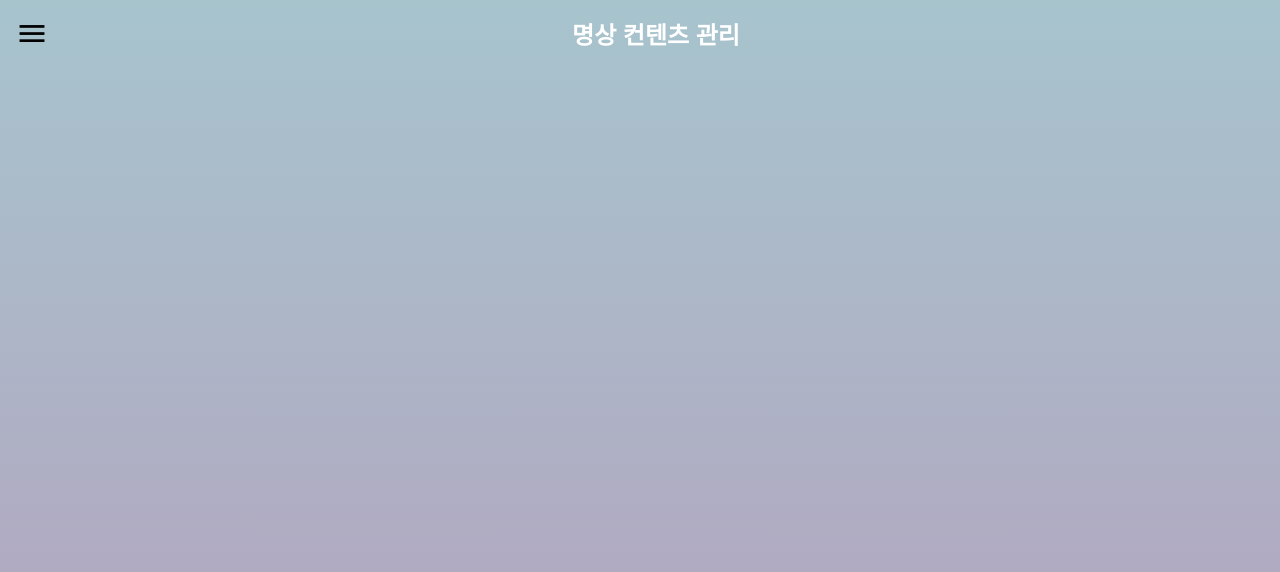
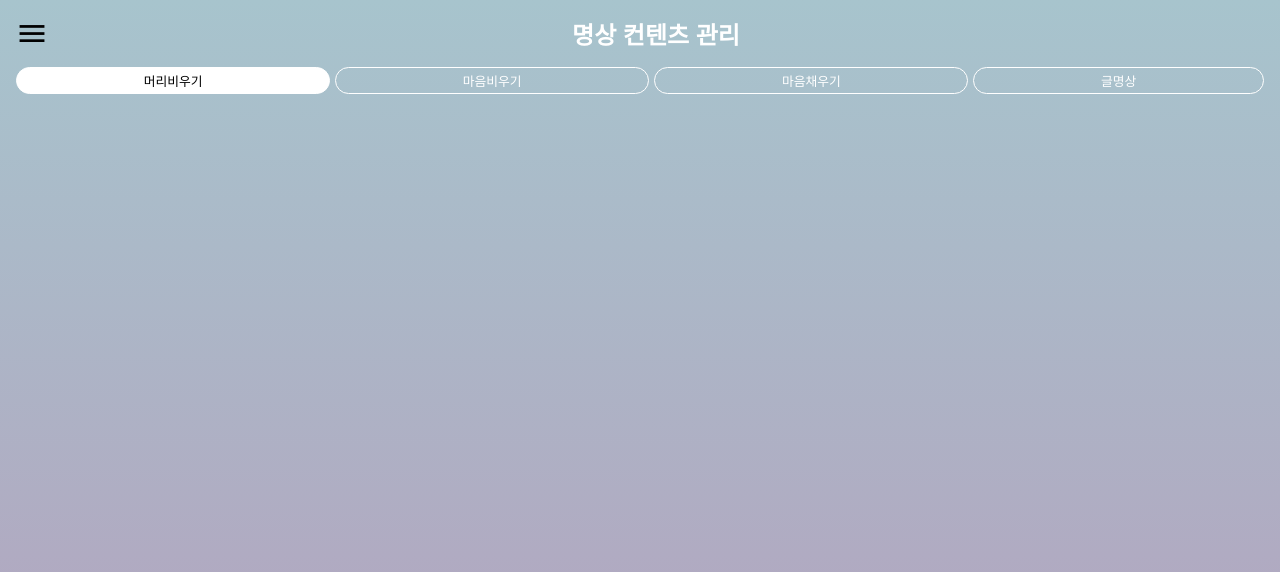
Before and after one commit to inheart-development/Inheart-admin-front, a Vue app: page /content in a window 1280 px wide. Shown: the top 572 px of the page. Built offline with nearby package versions, Linux system fonts and the light colour scheme.

Commit message:
Add CategoryButton to content page

```diff
--- a/src/pages/content.vue
+++ b/src/pages/content.vue
@@ -6,7 +6,17 @@
     />
     <div class="meditation-content-content">
       <page-header title="명상 컨텐츠 관리" @open-drawer="openDrawer" />
-      <div>
+      <div class="category-container">
+        <category-button
+          v-for="(category, index) in categories"
+          :key="index"
+          :isSelected="selectedCategory === index"
+          :category="category"
+          :categoryNo="index"
+          @select-category="selectCategory"
+        />
+      </div>
+      <div class="meditation-card-container">
       </div>
     </div>
   </div>
@@ -15,13 +25,16 @@
 <script>
 import navigationDrawer from '../components/NavigationDrawer.vue';
 import pageHeader from '../components/PageHeader.vue';
+import CategoryButton from '../components/utils/CategoryButton.vue';
 
 export default {
   name: 'content',
-  components: { navigationDrawer, pageHeader },
+  components: { navigationDrawer, pageHeader, CategoryButton },
   data() {
     return {
       isDrawerOpened: false,
+      categories: ['머리비우기', '마음비우기', '마음채우기', '글명상'],
+      selectedCategory: 0,
     };
   },
   methods: {
@@ -30,6 +43,9 @@ export default {
     },
     closeDrawer() {
       this.isDrawerOpened = false;
+    },
+    selectCategory(category) {
+      this.selectedCategory = category;
     },
   },
 };
@@ -40,4 +56,11 @@ export default {
   height: 100vh;
   background: linear-gradient(#a7c4cd, #b4a0bd);
 }
+
+.category-container {
+  display: grid;
+  grid-template-columns: auto auto auto auto;
+  padding: 0 1em;
+  grid-gap: 5px;
+}
 </style>
```
